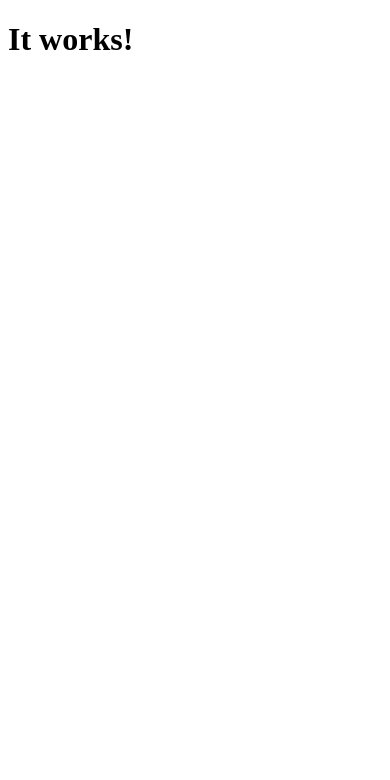
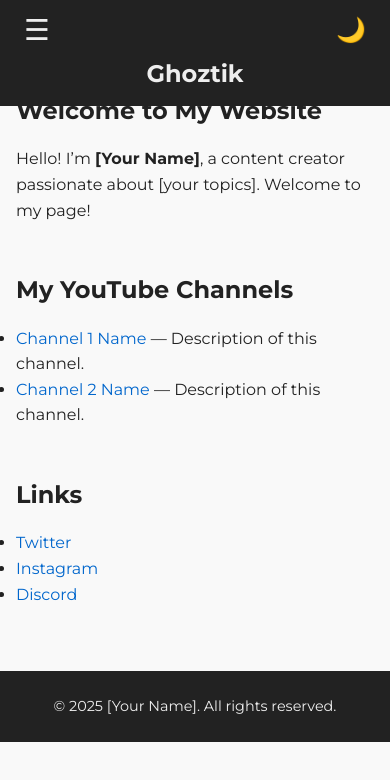
Before and after one commit to Ghoztik/ghoztik.github.io, a plain HTML site: page index.html in a window 390 px wide. Drawn offline with Linux system fonts and the light colour scheme.

Commit message:
refactor: rebuilt

```diff
--- a/index.html
+++ b/index.html
@@ -1,5 +1,69 @@
 <!DOCTYPE html>
-<html>
-<head><title>Test Page</title></head>
-<body><h1>It works!</h1></body>
+<html lang="en">
+<head>
+  <meta charset="UTF-8" />
+  <meta name="viewport" content="width=device-width, initial-scale=1" />
+  <title>My YouTube Channels & About Me</title>
+  <link rel="stylesheet" href="style.css" />
+  <link href="https://fonts.googleapis.com/css2?family=Montserrat:wght@400;700&display=swap" rel="stylesheet" />
+</head>
+<body>
+  <nav class="navbar">
+    <div class="nav-left">
+      <button id="navToggle" class="nav-toggle" aria-label="Toggle navigation menu">
+        &#9776;
+      </button>
+      <ul class="nav-links">
+        <li><a href="#content">Content</a></li>
+        <li><a href="#links">Links</a></li>
+      </ul>
+    </div>
+
+    <div class="nav-center">
+      <a href="#" class="site-title">Ghoztik</a>
+    </div>
+
+    <div class="nav-right">
+      <button id="themeToggle" class="theme-toggle" aria-label="Toggle dark mode">🌙</button>
+    </div>
+  </nav>
+
+  <main>
+    <section id="about" class="section">
+      <h1>Welcome to My Website</h1>
+      <p>Hello! I’m <strong>[Your Name]</strong>, a content creator passionate about [your topics]. Welcome to my page!</p>
+    </section>
+
+    <section id="content" class="section">
+      <h2>My YouTube Channels</h2>
+      <ul>
+        <li>
+          <a href="https://www.youtube.com/channel/CHANNEL_ID_1" target="_blank" rel="noopener noreferrer">
+            Channel 1 Name
+          </a> — Description of this channel.
+        </li>
+        <li>
+          <a href="https://www.youtube.com/channel/CHANNEL_ID_2" target="_blank" rel="noopener noreferrer">
+            Channel 2 Name
+          </a> — Description of this channel.
+        </li>
+      </ul>
+    </section>
+
+    <section id="links" class="section">
+      <h2>Links</h2>
+      <ul>
+        <li><a href="https://twitter.com/yourhandle" target="_blank" rel="noopener noreferrer">Twitter</a></li>
+        <li><a href="https://instagram.com/yourhandle" target="_blank" rel="noopener noreferrer">Instagram</a></li>
+        <li><a href="https://discord.gg/yourserver" target="_blank" rel="noopener noreferrer">Discord</a></li>
+      </ul>
+    </section>
+  </main>
+
+  <footer>
+    <p>© 2025 [Your Name]. All rights reserved.</p>
+  </footer>
+
+  <script src="script.js"></script>
+</body>
 </html>
--- /dev/null
+++ b/script.js
@@ -0,0 +1,24 @@
+const toggleBtn = document.getElementById('themeToggle');
+const navToggle = document.getElementById('navToggle');
+const navLinks = document.querySelector('.nav-links');
+
+function updateIcon() {
+  if(document.body.classList.contains('dark-mode')) {
+    toggleBtn.textContent = '☀️'; // sun for light mode
+  } else {
+    toggleBtn.textContent = '🌙'; // moon for dark mode
+  }
+}
+
+toggleBtn.addEventListener('click', () => {
+  document.body.classList.toggle('dark-mode');
+  updateIcon();
+});
+
+// Navbar toggle on mobile
+navToggle.addEventListener('click', () => {
+  navLinks.classList.toggle('show');
+});
+
+// initialize correct icon on page load
+updateIcon();
--- /dev/null
+++ b/style.css
@@ -0,0 +1,201 @@
+/* Reset */
+* {
+  margin: 0;
+  padding: 0;
+  box-sizing: border-box;
+}
+
+body {
+  font-family: 'Montserrat', sans-serif;
+  background: #f9f9f9;
+  color: #222;
+  line-height: 1.6;
+  transition: background 0.3s, color 0.3s;
+  padding-top: 60px; /* space for fixed navbar */
+}
+
+/* Navbar container */
+.navbar {
+  position: fixed;
+  top: 0; left: 0; right: 0;
+  background: #222;
+  display: flex;
+  align-items: center;
+  justify-content: space-between;
+  padding: 0.8rem 1.5rem;
+  z-index: 1000;
+  flex-wrap: wrap;
+}
+
+/* Left side: nav toggle & links */
+.nav-left {
+  display: flex;
+  align-items: center;
+  gap: 1rem;
+}
+
+/* Hamburger button */
+.nav-toggle {
+  font-size: 1.8rem;
+  color: #eee;
+  background: transparent;
+  border: none;
+  cursor: pointer;
+  display: none; /* hide on desktop */
+}
+
+/* Nav links */
+.nav-links {
+  list-style: none;
+  display: flex;
+  gap: 1.5rem;
+}
+
+.nav-links a {
+  color: #eee;
+  text-decoration: none;
+  font-weight: 600;
+  transition: color 0.2s;
+}
+
+.nav-links a:hover {
+  color: #ff4500;
+}
+
+/* Center site title */
+.nav-center {
+  position: absolute;
+  left: 50%;
+  transform: translateX(-50%);
+}
+
+.site-title {
+  color: #eee;
+  font-weight: 700;
+  font-size: 1.5rem;
+  text-decoration: none;
+  user-select: none;
+}
+
+/* Right side: theme toggle */
+.nav-right {
+  display: flex;
+  align-items: center;
+}
+
+.theme-toggle {
+  font-size: 1.5rem;
+  background: transparent;
+  border: none;
+  cursor: pointer;
+  color: #eee;
+  transition: color 0.2s;
+}
+
+.theme-toggle:hover {
+  color: #ff4500;
+}
+
+/* Main content */
+main {
+  max-width: 900px;
+  margin: 2rem auto;
+  padding: 0 1rem;
+}
+
+.section {
+  margin-bottom: 3rem;
+}
+
+h1, h2 {
+  margin-bottom: 1rem;
+  font-weight: 700;
+}
+
+a {
+  color: #0066cc;
+  text-decoration: none;
+}
+
+a:hover {
+  text-decoration: underline;
+}
+
+/* Footer */
+footer {
+  text-align: center;
+  padding: 1.5rem 1rem;
+  background: #222;
+  color: #eee;
+  font-size: 0.9rem;
+  margin-top: 4rem;
+  user-select: none;
+}
+
+/* Dark mode */
+body.dark-mode {
+  background: #121212;
+  color: #ddd;
+}
+
+body.dark-mode .navbar {
+  background: #111;
+}
+
+body.dark-mode .nav-links a {
+  color: #ccc;
+}
+
+body.dark-mode .nav-links a:hover {
+  color: #ff6347;
+}
+
+body.dark-mode a {
+  color: #66aaff;
+}
+
+body.dark-mode footer {
+  background: #111;
+  color: #aaa;
+}
+
+/* Responsive: Small screens */
+@media (max-width: 768px) {
+  .nav-toggle {
+    display: block; /* show hamburger */
+  }
+
+  .nav-links {
+    display: none; /* hide by default */
+    flex-direction: column;
+    background: #222;
+    width: 100%;
+    margin-top: 0.5rem;
+    padding: 1rem 0;
+  }
+
+  .nav-links.show {
+    display: flex; /* show on toggle */
+  }
+
+  .nav-links li {
+    padding: 0.5rem 1.5rem;
+  }
+
+  .nav-center {
+    position: static;
+    transform: none;
+    order: 3;
+    width: 100%;
+    text-align: center;
+    margin-top: 0.5rem;
+  }
+
+  .nav-right {
+    order: 2;
+  }
+
+  .nav-left {
+    order: 1;
+  }
+}
```
